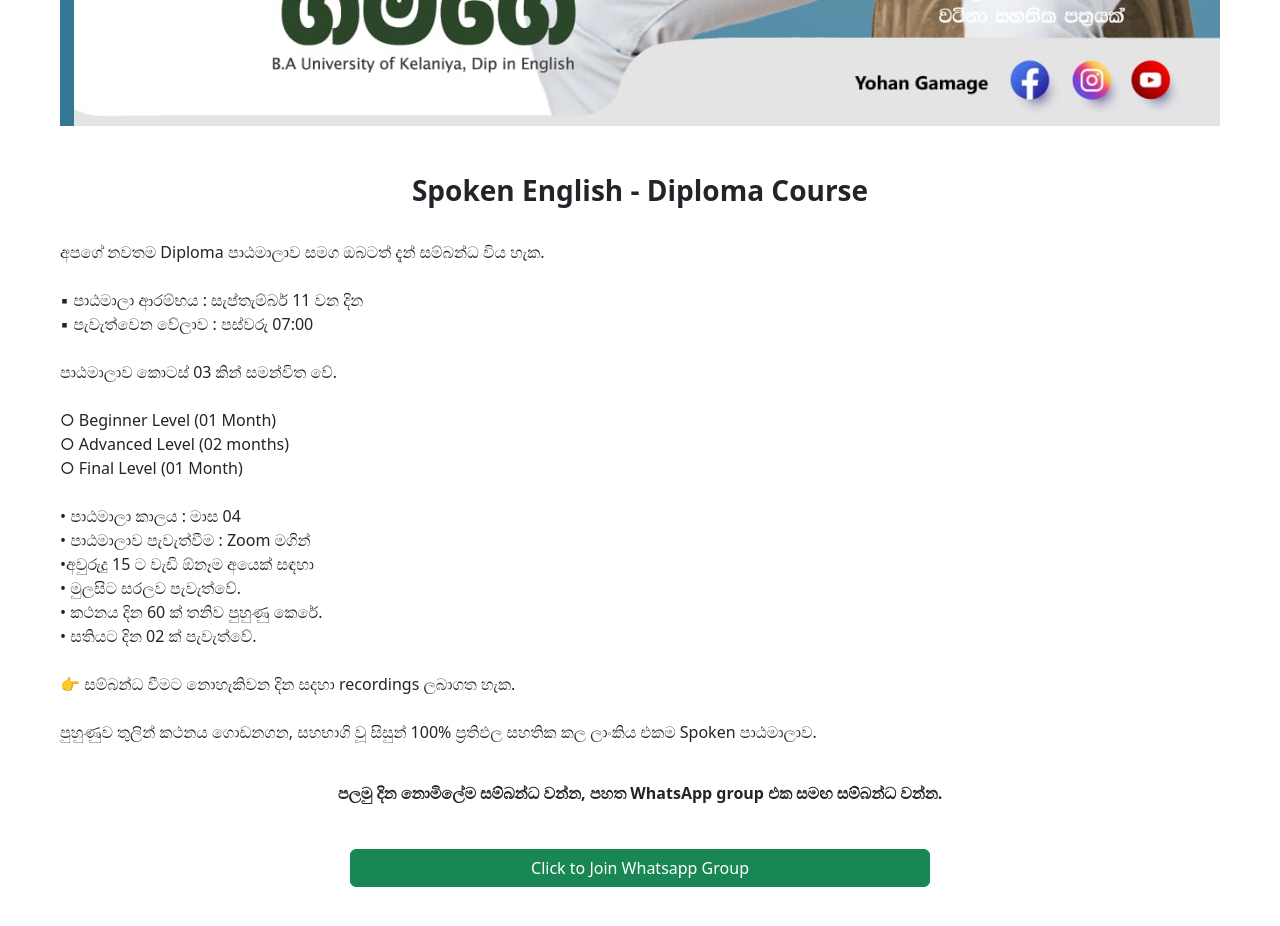
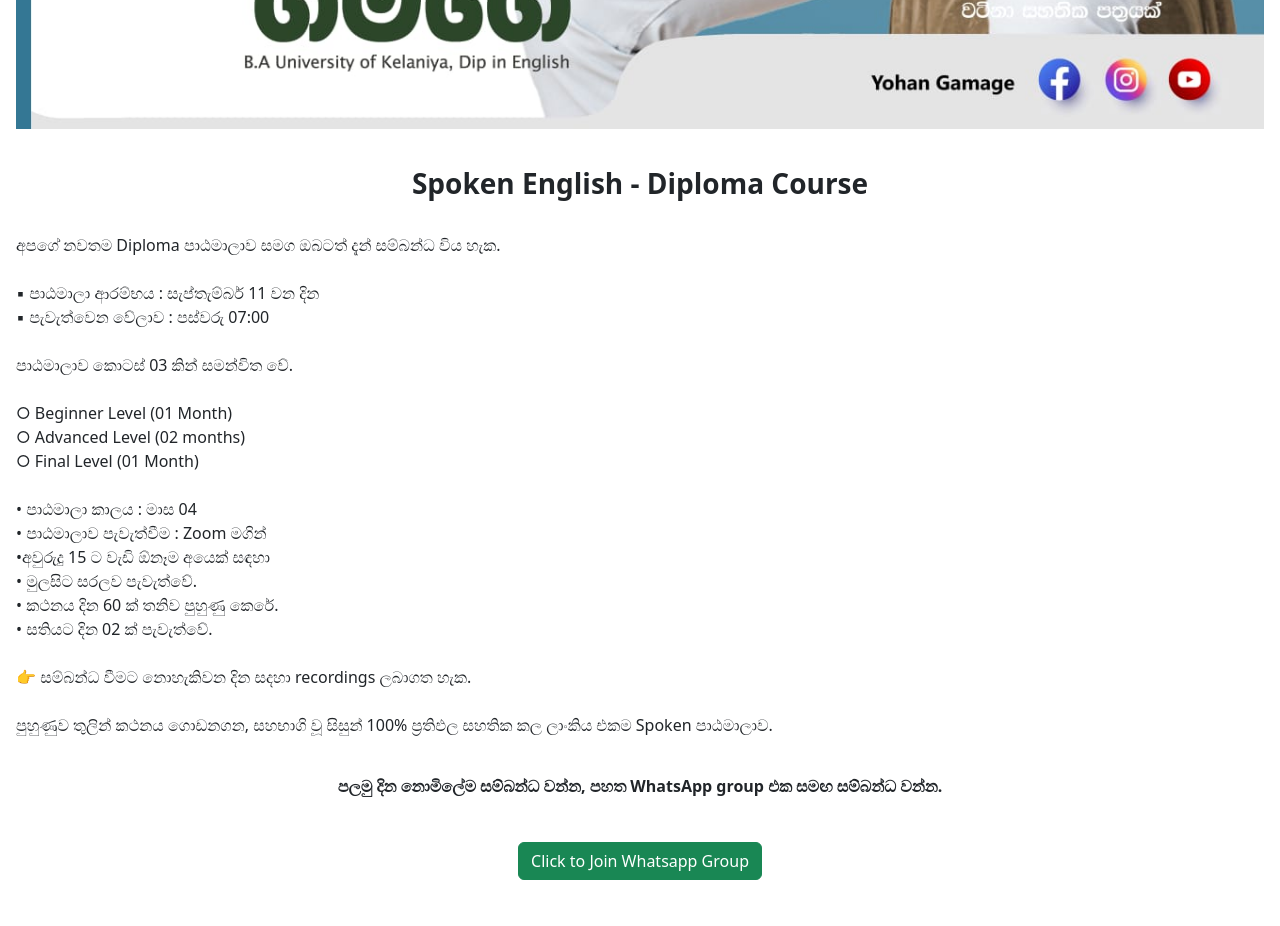
Before and after one commit to abHasitha/YGEC, a plain HTML site: page index.html in a window 1280 px wide. Shown: the part 1260-2186 px from the top of the page. Drawn offline with nearby package versions, Linux system fonts and the light colour scheme.

Commit message:
3 commit

```diff
--- a/index.html
+++ b/index.html
@@ -9,11 +9,11 @@
 <body>
 
     <div>
-        <h2 class="nav-item bg-dark p-5 text-white text-center">Spoken English by Yohan Gamage</h2>
+        <h2 class="nav-item bg-dark p-4 text-white text-center">Spoken English by Yohan Gamage</h2>
     </div>
 
 
-    <div class="row m-5">
+    <div class="row m-1">
         <div class="col-12">
         </div>
         <div class="col-12">
@@ -23,11 +23,11 @@
         </div>
       </div>
 
-      <div class="row m-5">
+      <div class="row m-1">
         <div class="col-12">
         </div>
         <div class="col-12">
-            <h3 class="text-center fw-bold">Spoken English - Diploma Course</h3>
+            <h3 class="text-center fw-bold"><br>Spoken English - Diploma Course</h3>
             <p><br>අපගේ නවතම Diploma පාඨමාලාව සමග ඔබටත් දැන් සම්බන්ධ විය හැක. <br><br>
 
 
@@ -57,7 +57,7 @@
                  <h6 class="text-center fw-bold">පලමු දින නොමිලේම සම්බන්ධ වන්න, පහත WhatsApp group එක සමඟ සම්බන්ධ වන්න. <br><br><br></h6>
 
                  <div class="d-grid gap-2 col-sm-12 col-md-12 col-lg-6 mx-auto">
-                    <a href="https://chat.whatsapp.com/GkT8zt5fhZC3fMhO4r3rRs" class="btn btn-success" role="button">Click to Join Whatsapp Group</a>
+                    <a href="https://chat.whatsapp.com/GkT8zt5fhZC3fMhO4r3rRs" class="btn btn-success m-auto" role="button">Click to Join Whatsapp Group</a>
                   </div>
 
                   <p><br><br></p>
```
